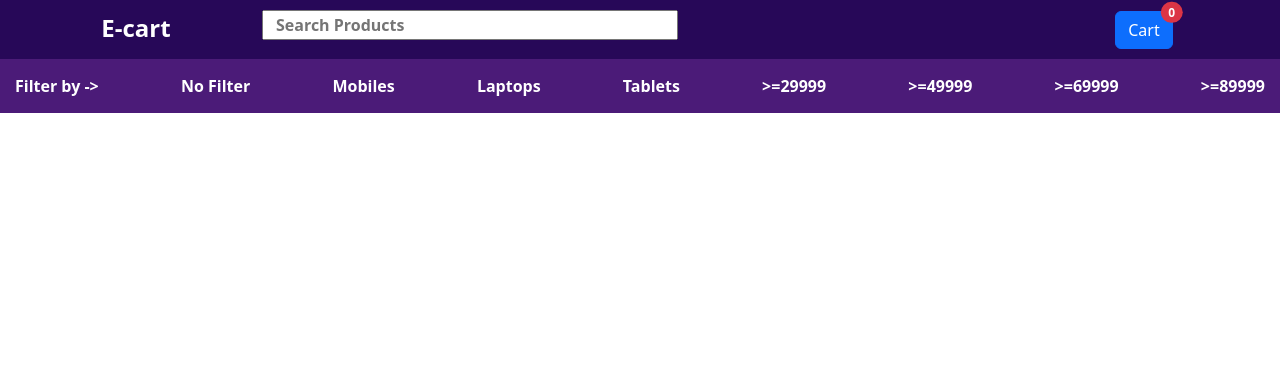
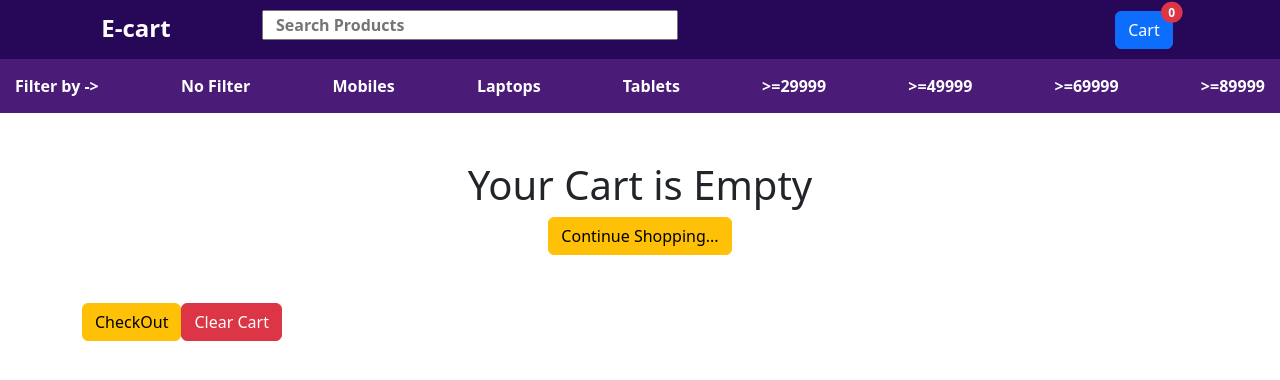
Before and after one commit to Poorvi0807/shopping_cart, a React (Vite) app: page /cart in a window 1280 px wide. Shown: the top 380 px of the page. Built offline with nearby package versions, Linux system fonts and the light colour scheme.

Commit message:
CartDone

```diff
--- a/src/components/Cart.jsx
+++ b/src/components/Cart.jsx
@@ -1,10 +1,19 @@
 import React from 'react'
+import { Link } from 'react-router-dom'
 
 const Cart = ({cart,setCart}) => {
   return (
     <>
       <div className='container my-5' style={{width:"47%"}}>
-      {cart.map((product)=>{
+      {cart.length==0 ?(
+        <>
+          <div className='text-center'>
+            <h1>Your Cart is Empty</h1>
+            <Link to={"/"} className='btn btn-warning'>Continue Shopping...</Link>
+          </div>
+        </>
+      ):
+        cart.map((product)=>{
         return(
           <>
           <div className="card mb-3 my-5" style={{width:"700px"}}>
@@ -28,6 +37,10 @@ const Cart = ({cart,setCart}) => {
       })}
 
       </div>
+      <div className='container'>
+        <button className='btn btn-warning'>CheckOut</button>
+        <button onClick={()=>setCart("")} className='btn btn-danger'>Clear Cart</button>
+      </div>
     </>
   )
 }
```
